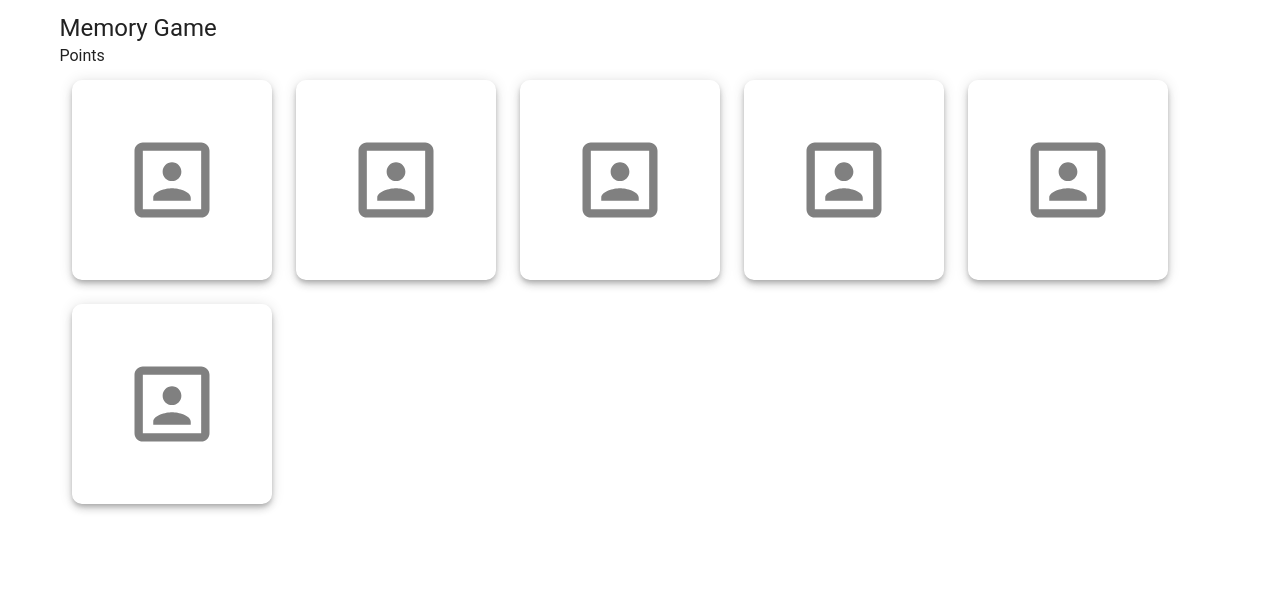
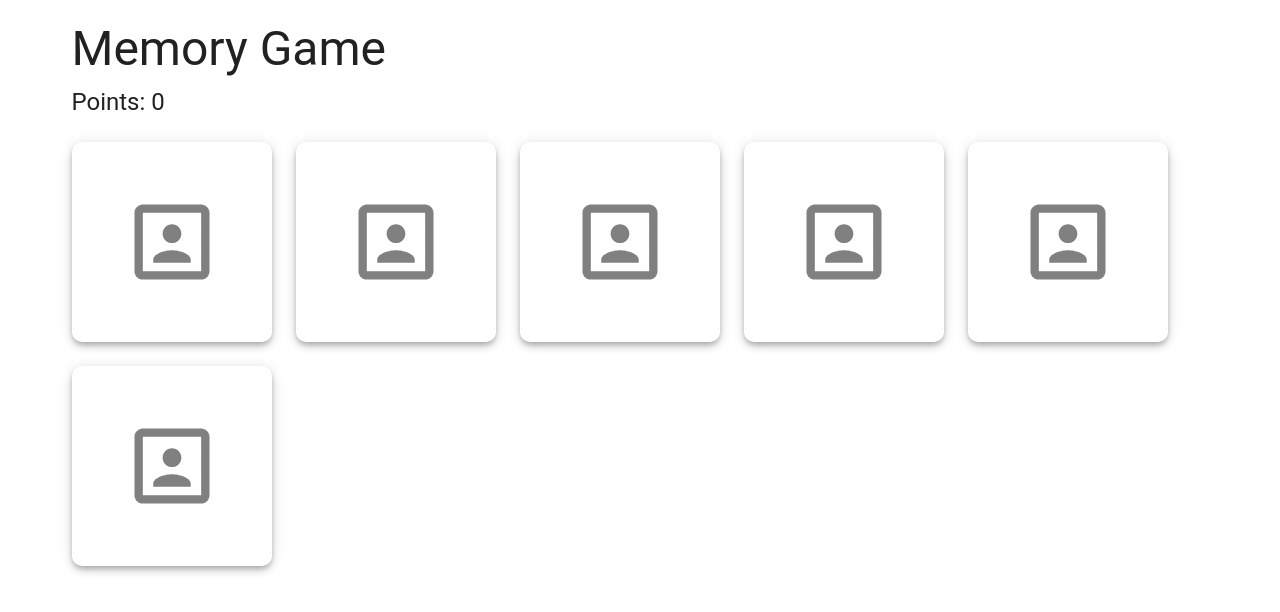
Before and after one commit to mschwebler-tgm/electron-mini-games, a Vue app: page /#/game/memory in a window 1280 px wide. Shown: the top 612 px of the page. Built offline with nearby package versions, Linux system fonts and the light colour scheme; a small style sheet from the web is missing.

Commit message:
Shows points.

```diff
--- a/src/components/games/memory/Memory.vue
+++ b/src/components/games/memory/Memory.vue
@@ -1,4 +1,14 @@
 <template>
+    <div>
+        <div class="ma-3">
+            <span class="display-2">
+                Memory Game
+            </span>
+            <div class="headline mt-3 mb-3">
+                Points: {{ points }}
+            </div>
+        </div>
+
         <div class="d-flex flex-wrap">
             <MemoryCard
                     v-for="tile in tiles"
@@ -8,6 +18,7 @@
                     @select="select(tile)">
                 {{ tile.subject }}
             </MemoryCard>
+        </div>
     </div>
 </template>
 
@@ -56,10 +67,9 @@
             tiles() {
                 return this.memory.getTiles();
             },
+            points() {
+                return this.memory.getPoints();
+            },
         },
     }
 </script>
-
-<style scoped>
-
-</style>
--- a/src/views/games/MemoryGame.vue
+++ b/src/views/games/MemoryGame.vue
@@ -1,14 +1,6 @@
 <template>
     <div>
-        <span class="headline">
-            Memory Game
-        </span>
-        <div class="points">
-            Points
-        </div>
-        <div class="game">
-            <Memory></Memory>
-        </div>
+        <Memory></Memory>
     </div>
 </template>
 
@@ -19,8 +11,3 @@
         components: {Memory}
     }
 </script>
-
-<style scoped lang="scss">
-    .points {
-    }
-</style>
```
Lines whose indentation alone changed are shown as unchanged.
